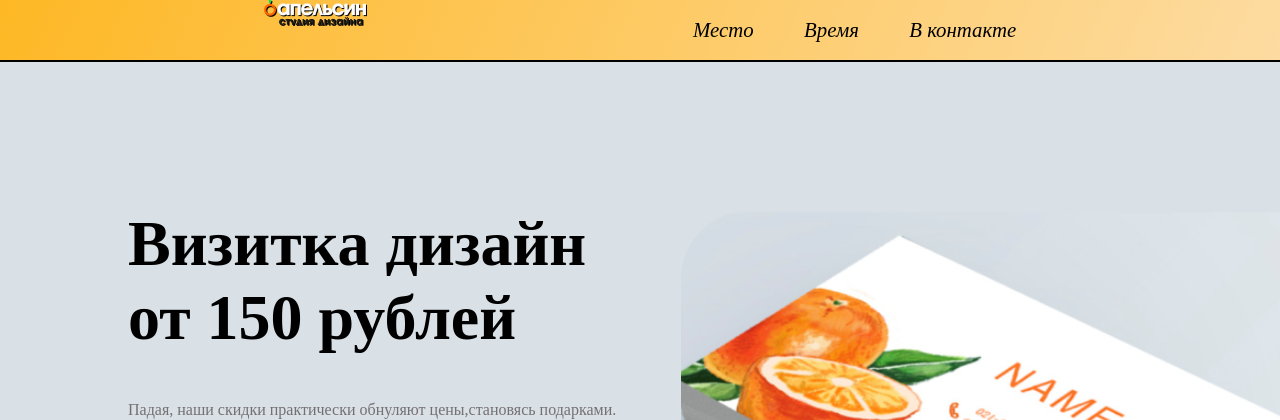
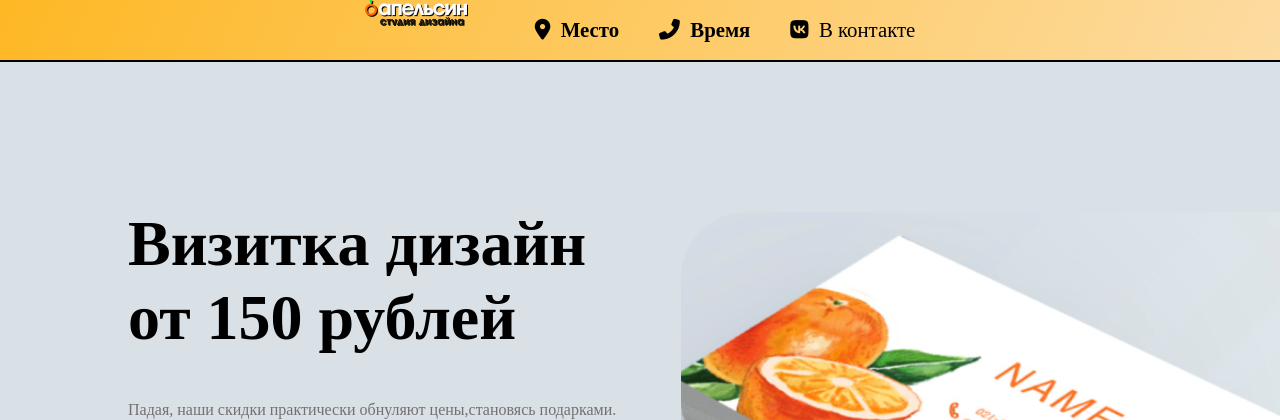
Before and after one commit to elijahwelder/study, a PHP site: page / in a window 1280 px wide; the page is wider, and only the part inside the window is pictured. Shown: the top 420 px of that part. Run offline with PHP 8.4, Linux system fonts and the light colour scheme; some libraries are stand-ins or nearby versions; some web fonts are replaced.

Commit message:
Надеюсь что закончил

```diff
--- a/index.html
+++ b/index.html
@@ -16,6 +16,7 @@
   <title>Document</title>
   <script src="./js/form.js" defer></script>
   <script src="https://cdn.jsdelivr.net/npm/axios/dist/axios.min.js"></script>
+  <script src="https://kit.fontawesome.com/6991604dcb.js" crossorigin="anonymous"></script>
 </head>
 <!-- =======================/head body======================================= -->
 
@@ -653,8 +654,8 @@
         </nav>
       </footer>
       <!-- ====================
+        <script src="https://kit.fontawesome.com/6991604dcb.js" crossorigin="anonymous"></script>
         <script src="https://cdn.jsdelivr.net/npm/axios/dist/axios.min.js"></script>
-        <script src="https://kit.fontawesome.com/6991604dcb.js" crossorigin="anonymous"></script>
 
 </body>
 
--- a/styles/style.css
+++ b/styles/style.css
@@ -43,7 +43,7 @@
    max-width: 100%;
    margin: 0 auto;
    display: flex;
-   justify-content: space-evenly;
+   justify-content: center;
    align-items: center;
    border-bottom: 2px solid #000;
    /* Чтобы не прилипали к краям */
```
